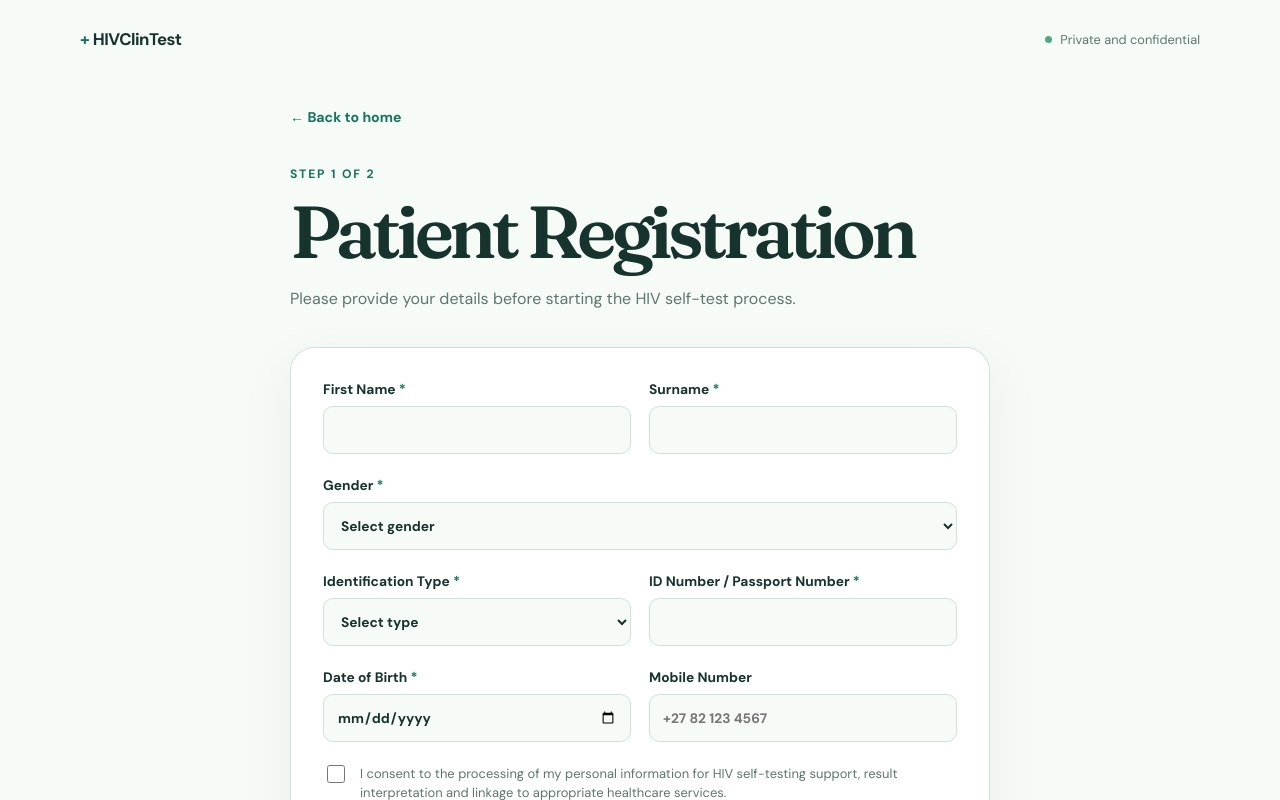
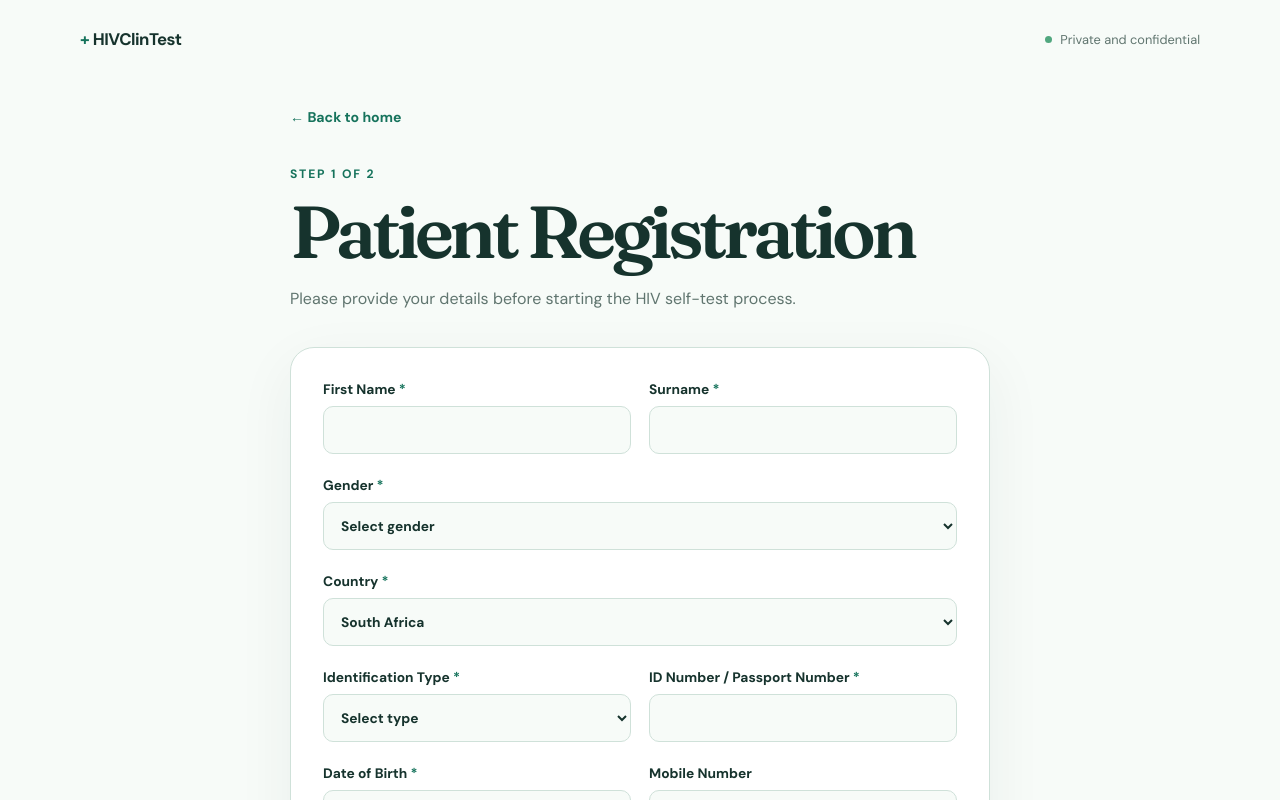
Before and after one commit to Siraajadams/HIVCLINTEST, a Next.js app: page /register in a window 1280 px wide. Shown: the top 800 px of the page. Built offline with nearby package versions, Linux system fonts and the light colour scheme.

Commit message:
Add country-aware registration fields

```diff
--- a/app/register/page.tsx
+++ b/app/register/page.tsx
@@ -8,6 +8,7 @@ const initialForm = {
   first_name: "",
   surname: "",
   gender: "",
+  country: "South Africa",
   identity_type: "",
   identity_number: "",
   date_of_birth: "",
@@ -33,8 +34,26 @@ export default function RegisterPage() {
   );
 
   function updateField(field: keyof typeof form, value: string | boolean) {
-    setForm((current) => ({ ...current, [field]: value }));
+    setForm((current) => ({
+      ...current,
+      [field]: value,
+      ...(field === "country" ? { identity_type: "" } : {}),
+    }));
   }
+
+  const identityOptions = form.country === "South Africa"
+    ? ["South African ID", "Passport"]
+    : ["National ID", "Passport"];
+
+  const mobilePlaceholder = {
+    "South Africa": "+27",
+    England: "+44",
+    Zimbabwe: "+263",
+    Botswana: "+267",
+    Eswatini: "+268",
+    Lesotho: "+266",
+    Other: "",
+  }[form.country];
 
   function handleSubmit(event: FormEvent<HTMLFormElement>) {
     event.preventDefault();
@@ -90,11 +109,25 @@ export default function RegisterPage() {
             </select>
           </label>
 
+          <label className="field">
+            <span>Country <b aria-hidden="true">*</b></span>
+            <select required value={form.country} onChange={(event) => updateField("country", event.target.value)}>
+              <option>South Africa</option>
+              <option>England</option>
+              <option>Zimbabwe</option>
+              <option>Botswana</option>
+              <option>Eswatini</option>
+              <option>Lesotho</option>
+              <option>Other</option>
+            </select>
+          </label>
+
           <div className="form-grid">
             <label className="field">
               <span>Identification Type <b aria-hidden="true">*</b></span>
               <select required value={form.identity_type} onChange={(event) => updateField("identity_type", event.target.value)}>
-                <option value="">Select type</option><option>South African ID</option><option>Passport</option>
+                <option value="">Select type</option>
+                {identityOptions.map((option) => <option key={option}>{option}</option>)}
               </select>
             </label>
             <label className="field">
@@ -105,7 +138,7 @@ export default function RegisterPage() {
 
           <div className="form-grid">
             <label className="field"><span>Date of Birth <b aria-hidden="true">*</b></span><input required type="date" value={form.date_of_birth} onChange={(event) => updateField("date_of_birth", event.target.value)} /></label>
-            <label className="field"><span>Mobile Number</span><input type="tel" placeholder="+27 82 123 4567" value={form.mobile_number} onChange={(event) => updateField("mobile_number", event.target.value)} /></label>
+            <label className="field"><span>Mobile Number</span><input type="tel" placeholder={mobilePlaceholder} value={form.mobile_number} onChange={(event) => updateField("mobile_number", event.target.value)} /></label>
           </div>
 
           <label className="consent-field">
```
